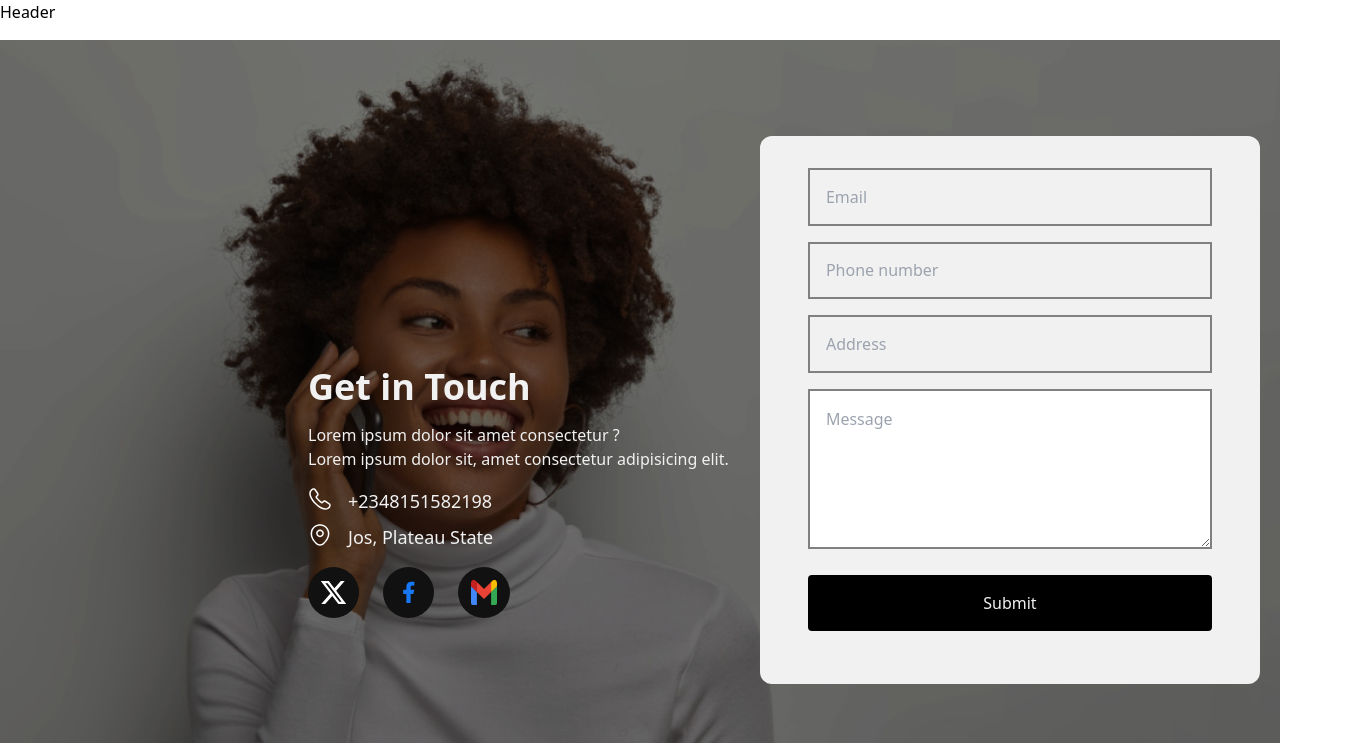
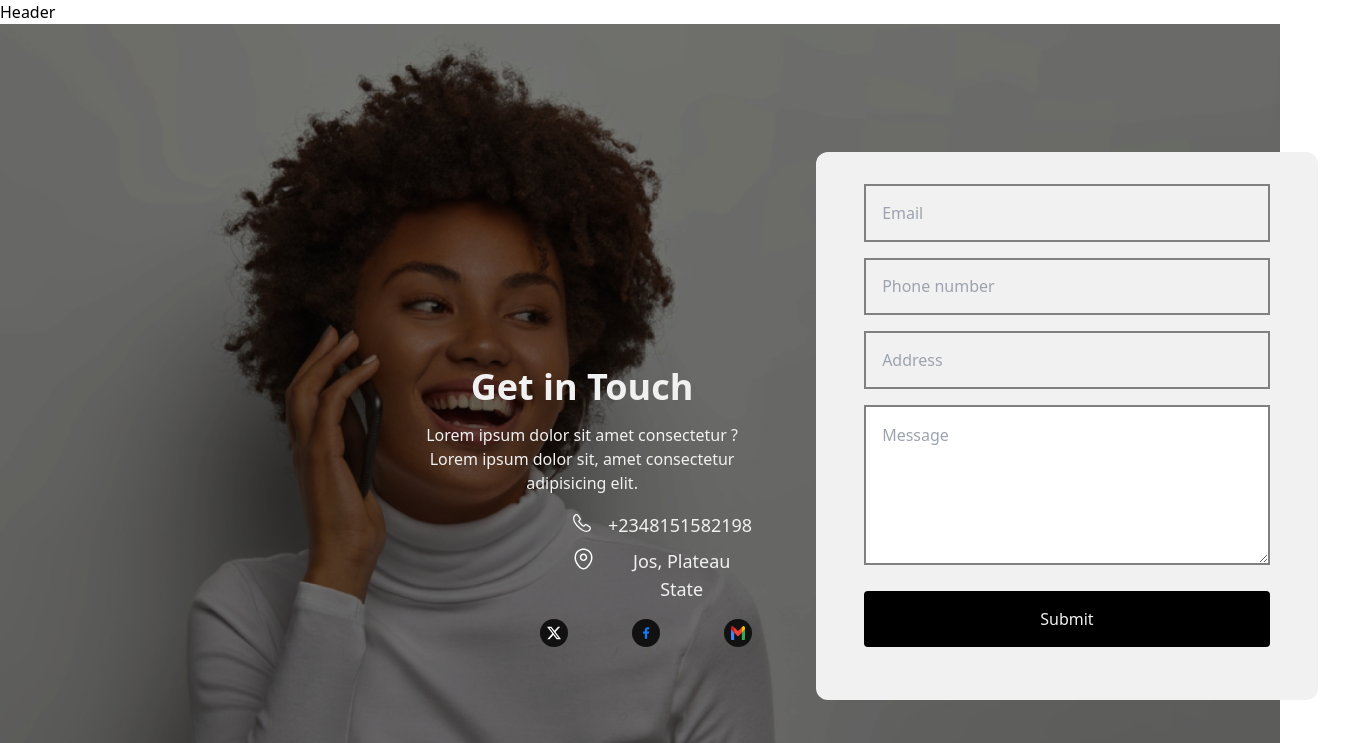
Before and after one commit to Angyusarah/yiino, a React (Vite) app: page / in a window 1280 px wide. Shown: the top 743 px of the page, 1358 px wide, since content can reach past the window. Built offline with nearby package versions, Linux system fonts and the light colour scheme.

Commit message:
did tab view

```diff
--- a/src/Components/ContactUsComponents/ContactUsContainer.jsx
+++ b/src/Components/ContactUsComponents/ContactUsContainer.jsx
@@ -6,8 +6,8 @@ const ContactUsContainer = () => {
 
       <div className=" flex flex-col -space-y-20 justify-center bg-gradient">
 
-        <div className=" p-5 pb-12 md:pt-24 md:h-[56.6rem] flex  bg-cover bg-ContactUsBg h-full bg-no-repeat   ">
-          <div className=" w-full md:w-[90rem] flex flex-col md:flex-row  md:ml-72">
+        <div className=" p-5 md:pt-32 md:h-[56.6rem] flex  bg-cover bg-ContactUsBg h-full bg-no-repeat   ">
+          <div className=" w-full md:px-10 lg:w-[90rem] flex flex-col lg:flex-row  lg:ml-72">
 
             <GetInTouch/>
            <ContactUsForm/>
--- a/src/Components/ContactUsComponents/ContactUsForm.jsx
+++ b/src/Components/ContactUsComponents/ContactUsForm.jsx
@@ -1,32 +1,32 @@
 const ContactUsForm = () => {
   return (
-    <div className=" w-full md:h-[34.25rem] md:w-[32.6rem] rounded-xl flex flex-col p-8 px-12 gap-4 bg-offwhite mix-blend-plus-darker">
+    <div className=" w-full lg:h-[34.25rem] lg:w-[32.6rem] rounded-xl flex flex-col p-8 px-12 gap-4 bg-offwhite mix-blend-plus-darker">
       <fieldset className="">
         <input
           type=" email"
           placeholder="Email"
-          className="p-4 h-[2.25rem] md:h-[3.6rem] w-full border-2 border-gradient bg-transparent   "
+          className="p-4 md:py-6 h-[2.25rem] lg:h-[3.6rem] w-full border-2 border-gradient bg-transparent   "
         />
       </fieldset>
       <fieldset>
         <input
           type=" phone"
           placeholder="Phone number"
-          className=" p-4 h-[2.25rem] md:h-[3.6rem] w-full bg-transparent border-2 border-gradient  "
+          className=" p-4 md:py-6 h-[2.25rem] lg:h-[3.6rem] w-full bg-transparent border-2 border-gradient  "
         />
       </fieldset>
       <fieldset>
         <input
           type="text"
           placeholder="Address"
-          className=" p-4 h-[2.25rem] md:h-[3.6rem] w-full bg-transparent border-2 border-gradient  "
+          className=" p-4 md:py-6 h-[2.25rem] lg:h-[3.6rem] w-full bg-transparent border-2 border-gradient  "
         />
       </fieldset>
       <div>
         <textarea
           type="text"
           placeholder="Message"
-          className=" w-full p-4 h-[6.3rem] md:h-[10rem] border-2 border-gradient "
+          className=" w-full p-4  h-[6.3rem] lg:h-[10rem] border-2 border-gradient "
         />
       </div>
       <button className=" py-2 md:py-4 text-offwhite mt-1 rounded-[4px] bg-black">
--- a/src/Components/ContactUsComponents/GetInTouch.jsx
+++ b/src/Components/ContactUsComponents/GetInTouch.jsx
@@ -1,6 +1,6 @@
 const GetInTouch = () => {
   return (
-    <section className=" md:w-1/2 flex flex-col   text-offwhite justify-center">
+    <section className=" lg:w-1/2 flex flex-col   text-offwhite justify-center md:px-16 md:text-center md:align-middle">
       <div>
         <div>
           <h3 className=" font-semibold text-4xl">Get in Touch</h3>
@@ -9,11 +9,11 @@ const GetInTouch = () => {
             Lorem ipsum dolor sit, amet consectetur adipisicing elit.
           </p>
         </div>
-        <div className=" pt-4 ">
-          <div>
-            <div className=" flex gap-4">
-              <a href="">
-                <img src="/src/assets/call.svg" alt="" className=" h-6" />
+        <div className=" pt-4 md:pl-32 ">
+          <div className=" md:pl-8">
+            <div className=" flex gap-4  ">
+              <a href="" className=" ">
+                <img src="/src/assets/call.svg" alt="" className=" h-6 " />
               </a>
               <a href="" className=" text-lg">
                 +2348151582198
@@ -30,8 +30,8 @@ const GetInTouch = () => {
             </div>
           </div>
 
-          <div className=" py-4 pb-12 flex gap-6 ">
-            <a href="">
+          <div className=" py-4 pb-12 flex gap-6 md:gap-16  ">
+            <a href="" className=" ">
               <img src="/src/assets/XLogo.svg" className=" w-[2.2rem] md:w-[3.2rem]" />
             </a>
             <a href="">
--- a/src/Components/Container.jsx
+++ b/src/Components/Container.jsx
@@ -1,14 +1,14 @@
-import Footer from "./Footer"
-import Header from "./Header"
+import Footer from "./Footer";
+import Header from "./Header";
 
-const Container = ({children}) => {
+const Container = ({ children }) => {
   return (
-    <div className="flex flex-col gap-4 ">
-      <Header/>
+    <div className="flex flex-col ">
+      <Header />
       {children}
-      <Footer/>
+      <Footer />
     </div>
-  )
-}
+  );
+};
 
-export default Container
+export default Container;
```
